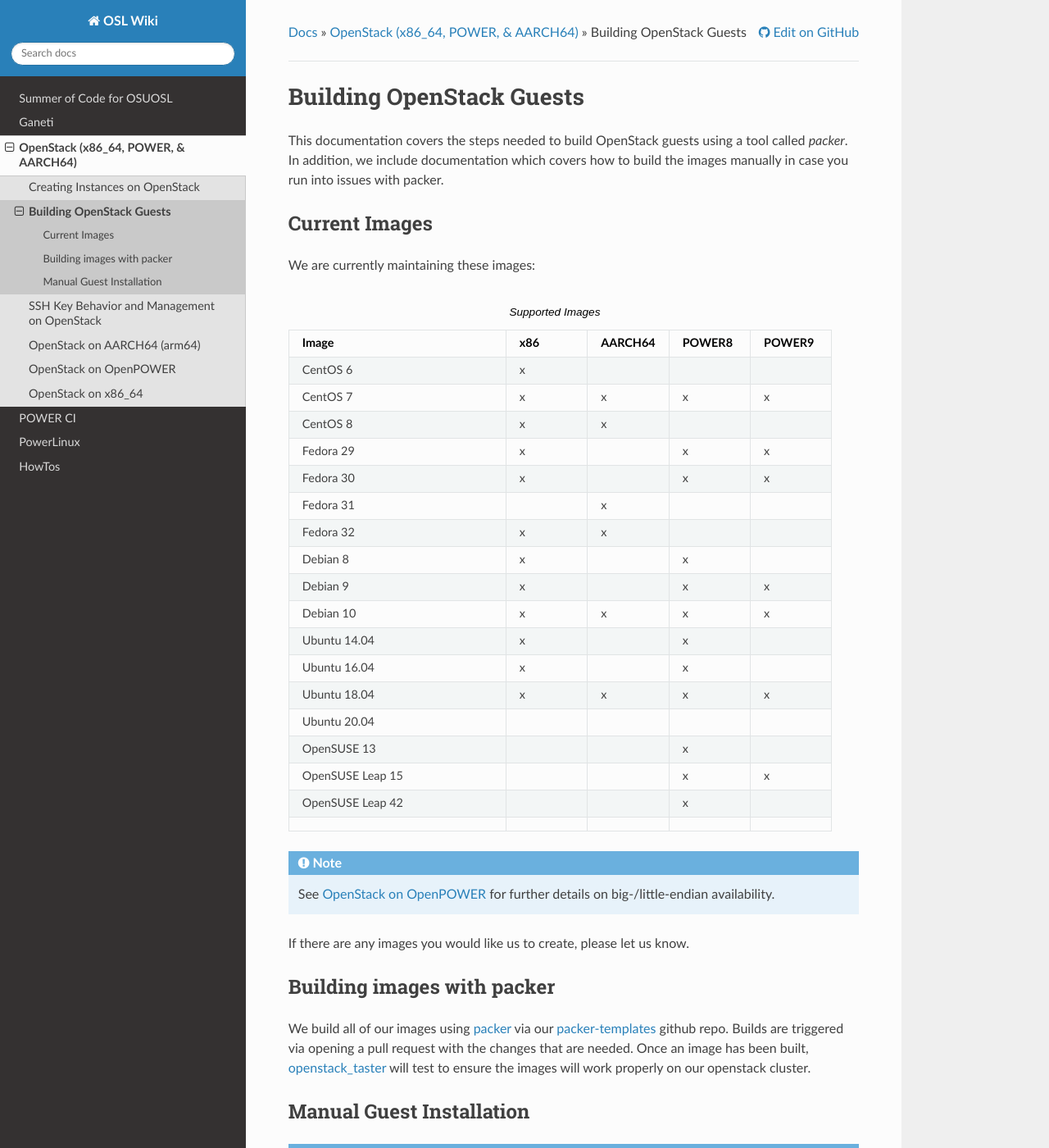
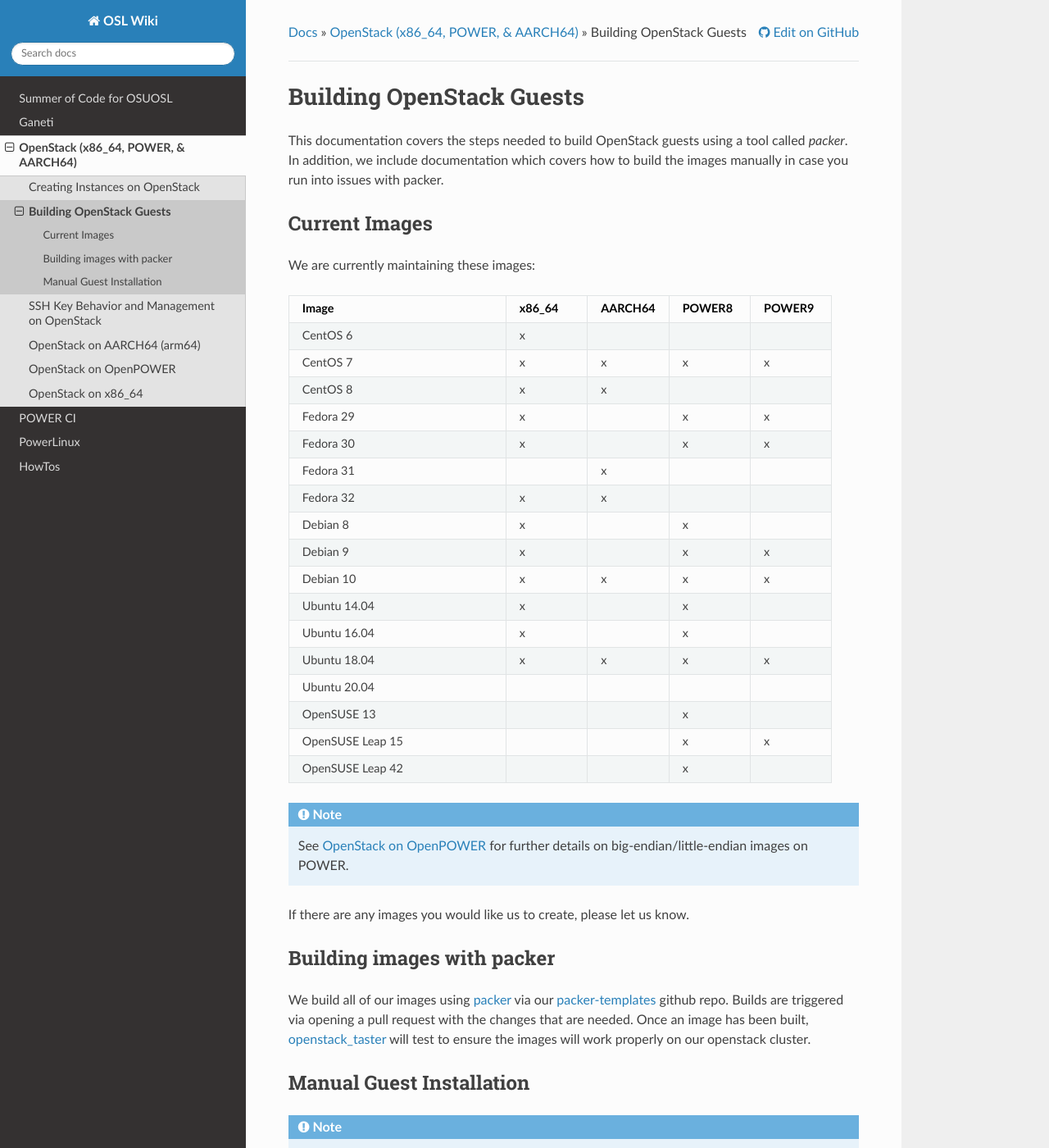
Before and after one commit to osuosl/wiki, a Sphinx documentation site: the page built from source/openstack/guests.rst, in a window 1280 px wide and 1400 px high. Shown: the whole window at 82% size. Built offline with Sphinx 7.4.7 and the Read the Docs theme 2.0.0, drawn with Linux system fonts in a browser that asks for light colours.

Commit message:
wording tweaks

```diff
--- a/source/openstack/csv/images.csv
+++ b/source/openstack/csv/images.csv
@@ -1,4 +1,4 @@
-"Image","x86","AARCH64","POWER8","POWER9"
+"Image","x86_64","AARCH64","POWER8","POWER9"
 "CentOS 6","x","","",""
 "CentOS 7","x","x","x","x"
 "CentOS 8","x","x","",""
--- a/source/openstack/guests.rst
+++ b/source/openstack/guests.rst
@@ -12,12 +12,12 @@
 
 We are currently maintaining these images:
 
-.. csv-table:: Supported Images
+.. csv-table::
    :file: ./csv/images.csv
    :widths: 40, 15, 15, 15, 15
    :header-rows: 1
 
-.. note:: See `OpenStack on OpenPOWER`_ for further details on big-/little-endian availability.
+.. note:: See `OpenStack on OpenPOWER`_ for further details on big-endian/little-endian images on POWER.
 
 .. _OpenStack on OpenPOWER: openstack_openpower.html
 
```
